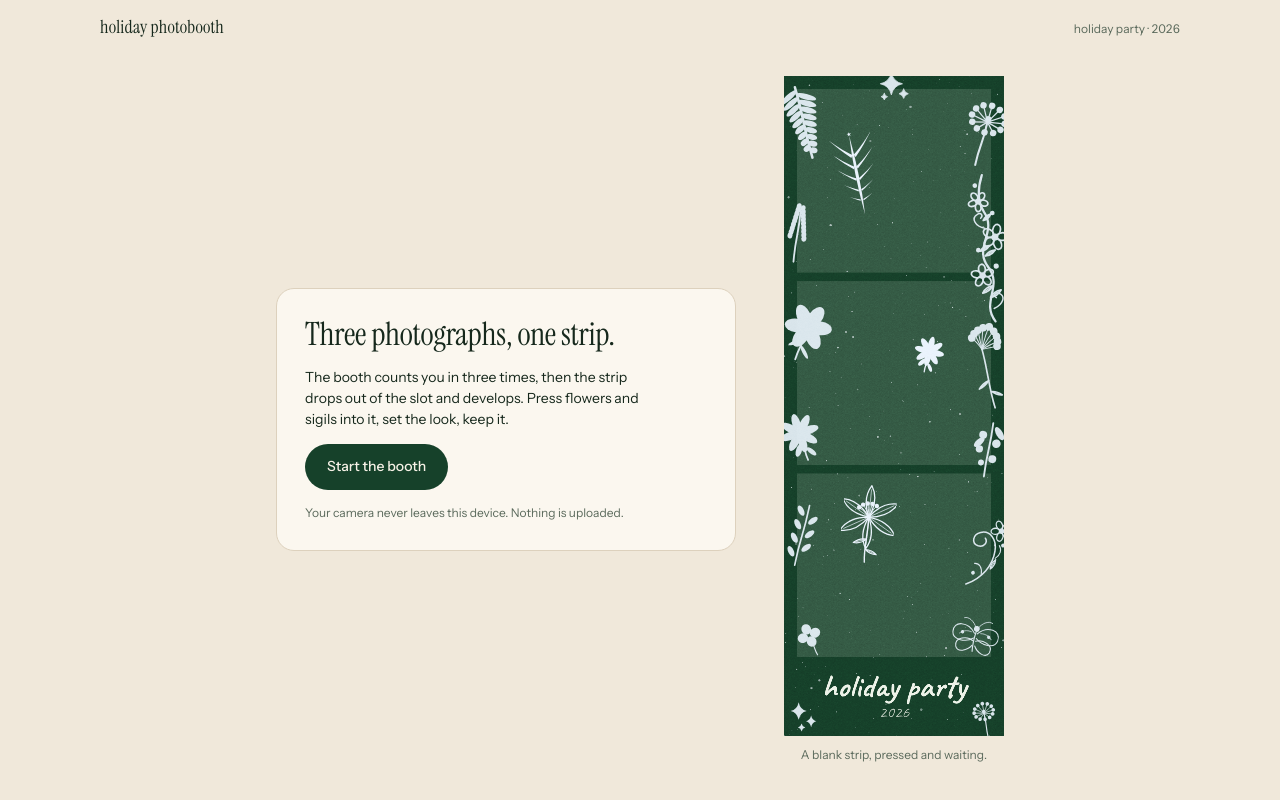
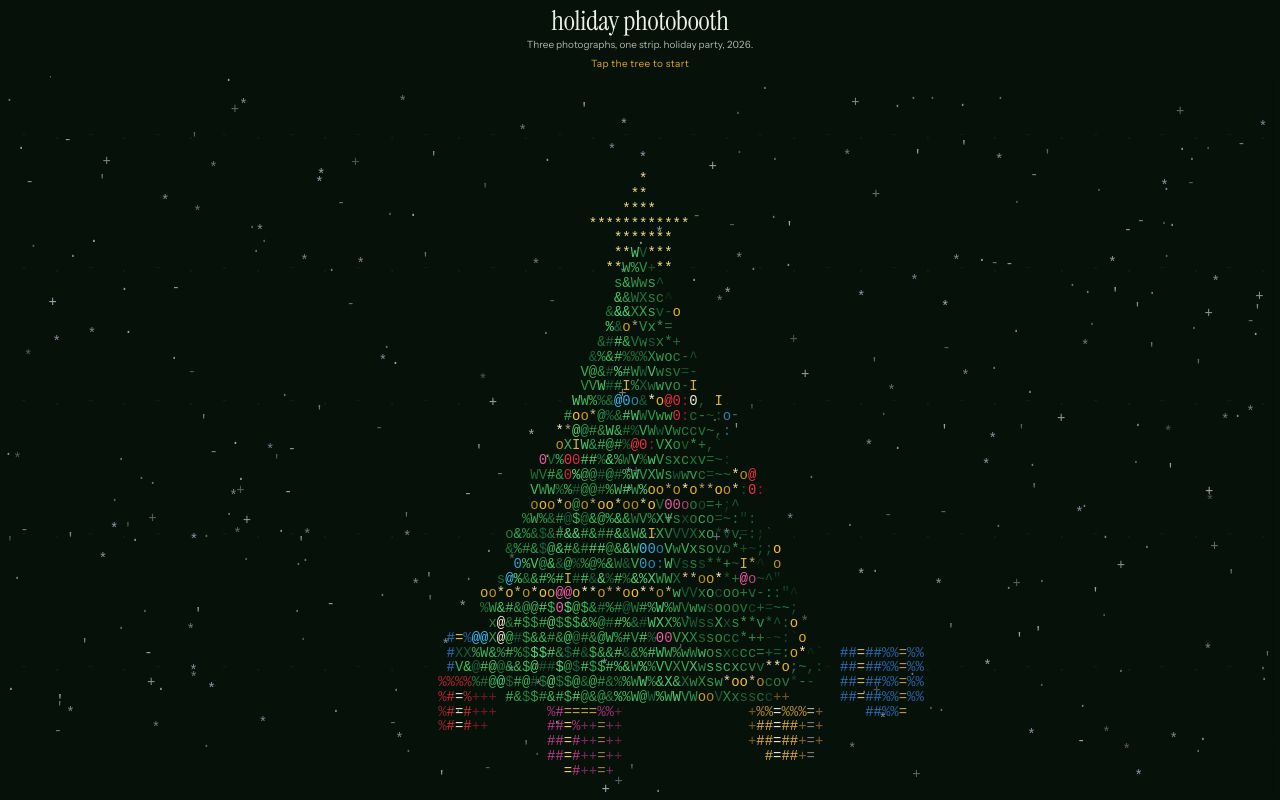
Before and after one commit to cupidsity/holiday-photobooth, a React (Vite) app: page / in a window 1280 px wide. Built offline with nearby package versions, Linux system fonts and the light colour scheme.

Commit message:
fold the tree and the booth into one screen with a cross-fade, and show the presents on portrait

```diff
--- a/src/App.tsx
+++ b/src/App.tsx
@@ -1,25 +1,31 @@
-import { useEffect, useState } from 'react'
+import { useState } from 'react'
 import { Booth } from './pages/Booth'
 import { Invite } from './pages/Invite'
 
-function currentRoute(): string {
-  const path = window.location.pathname.replace(/\/+$/, '')
-  if (path === '/invite' || window.location.hash === '#invite') return 'invite'
-  return 'booth'
+// one screen, two parts: the tree is the way in, and the booth fades up
+// underneath it as the characters come apart. nothing navigates, so there is no
+// reload between them
+export function App() {
+  const [opening, setOpening] = useState(false)
+  const [settled, setSettled] = useState(false)
+
+  function openBooth() {
+    setOpening(true)
+    window.setTimeout(() => setSettled(true), 900)
+  }
+
+  return (
+    <>
+      {!settled && (
+        <div className="layer tree-layer" aria-hidden={opening}>
+          <Invite onEnter={openBooth} />
+        </div>
+      )}
+      {opening && (
+        <div className={`layer booth-layer${settled ? ' settled' : ''}`}>
+          <Booth />
+        </div>
+      )}
+    </>
+  )
 }
-
-export function App() {
-  const [route, setRoute] = useState(currentRoute)
-
-  useEffect(() => {
-    const sync = () => setRoute(currentRoute())
-    window.addEventListener('popstate', sync)
-    window.addEventListener('hashchange', sync)
-    return () => {
-      window.removeEventListener('popstate', sync)
-      window.removeEventListener('hashchange', sync)
-    }
-  }, [])
-
-  return route === 'invite' ? <Invite /> : <Booth />
-}
--- a/src/invite/asciiTree.ts
+++ b/src/invite/asciiTree.ts
@@ -200,18 +200,25 @@ export function buildTree(height: number, density = 1, spread = 1, girth = 0.46)
   // strands deep rather than one, which is what gives it the weight of a real
   // piece of tinsel instead of a drawn line
   const garlandSteps = Math.round(2200 * density)
-  const garlandThickness = height * 0.006
+  const garlandThickness = height * 0.0085
+  // the radius of the needles at a given height, sawtooth tiers and all
+  const coneRadius = (at: number) => {
+    const tier = (at * 7) % 1
+    return baseRadius * (0.04 + at * 0.96) * (0.72 + tier * 0.28)
+  }
+
   for (let step = 0; step < garlandSteps; step += 1) {
     const down = 0.14 + (step / garlandSteps) * 0.84
-    // the garland rides on the widest the tree ever gets at this height, not on
-    // the tiered surface: follow the sawtooth and every tier's overhang eats
-    // the strand and the spiral comes apart
-    const radius = baseRadius * (0.04 + down * 0.96) * 1.08
+    // hug the branches, but never sit inside whatever is overhanging from just
+    // above: follow the sawtooth exactly and each tier's lip eats the strand,
+    // ride outside the whole cone and the strand floats off the tree
+    const radius =
+      Math.max(coneRadius(down), coneRadius(down - 0.015), coneRadius(down - 0.03)) * 1.04
     const theta = down * Math.PI * 10
     const cos = Math.cos(theta)
     const sin = Math.sin(theta)
     const color = step % 9 < 5 ? '#ffc21f' : '#fff0c0'
-    const strands = slimGarland ? 0 : 1
+    const strands = slimGarland ? 0 : 2
     for (let strand = 0; strand <= strands; strand += 1) {
       samples.push({
         x: cos * (radius + strand * garlandThickness * 0.4),
@@ -255,7 +262,8 @@ export function buildTree(height: number, density = 1, spread = 1, girth = 0.46)
   // instead of collapsing to a streak when it turns edge on
   for (let box = 0; box < 8; box += 1) {
     const angle = (box / 8) * Math.PI * 2 + 0.6
-    const away = baseRadius * (0.66 + random() * 0.5) * spread
+    // just clear of the skirt, or the lowest branches hide the whole pile
+    const away = baseRadius * (0.95 + random() * 0.35) * spread
     const wide = height * (0.075 + random() * 0.05)
     const tall = wide * (0.62 + random() * 0.4)
     const deep = wide * (0.72 + random() * 0.35)
@@ -264,7 +272,7 @@ export function buildTree(height: number, density = 1, spread = 1, girth = 0.46)
     const yawSin = Math.sin(yaw)
     const standX = Math.cos(angle) * away
     const standZ = Math.sin(angle) * away
-    const floor = height * 0.54
+    const floor = height * 0.585
     const paper = GIFT_COLORS[box % GIFT_COLORS.length]
     const ribbon = RIBBON_COLORS[box % RIBBON_COLORS.length]
     const step = Math.max(3, Math.round(wide / 7))
--- a/src/pages/Invite.tsx
+++ b/src/pages/Invite.tsx
@@ -1,4 +1,4 @@
-import { PointerEvent as ReactPointerEvent, useEffect, useRef } from 'react'
+import { PointerEvent as ReactPointerEvent, useEffect, useRef, useState } from 'react'
 import {
   PALETTE,
   SHOOTING_LIFE,
@@ -19,6 +19,10 @@ const FOCAL = 900
 // how long the tree takes to grow in when the screen is first opened
 const REVEAL_MS = 3200
 const AUTO_SPIN = 0.32
+// how long the tree takes to come apart once it has been tapped
+const DISSOLVE_MS = 1500
+// what a character turns into on its way out
+const DISSOLVE_RAMP = ['@', '#', '*', '+', '=', '-', '~', '·', '.']
 // the view tips up over the tree but never under it: from below the cone turns
 // inside out and the whole thing stops reading as a tree
 const PITCH_LOW = 0
@@ -28,18 +32,36 @@ function clamp(value: number, low: number, high: number): number {
   return value < low ? low : value > high ? high : value
 }
 
+// a stable number per cell, so a glyph keeps its own moment and its own
+// direction for the whole dissolve instead of flickering
+function cellSeed(column: number, row: number): number {
+  return Math.abs(Math.sin(column * 12.9898 + row * 78.233) * 43758.5453) % 1
+}
+
 function packedToCss(packed: number): string {
   return `rgb(${(packed >> 16) & 255}, ${(packed >> 8) & 255}, ${packed & 255})`
 }
 
-export function Invite() {
+export function Invite({ onEnter }: { onEnter: () => void }) {
   const canvasRef = useRef<HTMLCanvasElement>(null)
-  const dragRef = useRef<{ pointerId: number; lastX: number; lastY: number; lastTime: number } | null>(null)
+  const dragRef = useRef<{
+    pointerId: number
+    lastX: number
+    lastY: number
+    lastTime: number
+    travel: number
+  } | null>(null)
   const angleRef = useRef(0.34)
   const pitchRef = useRef(0)
   const velocityRef = useRef(0)
   const spinRef = useRef(true)
   const revealFromRef = useRef(performance.now())
+  const dissolveFromRef = useRef<number | null>(null)
+  const leavingRef = useRef(false)
+  // held in a ref so the render loop never has to be torn down and rebuilt
+  const enterRef = useRef(onEnter)
+  enterRef.current = onEnter
+  const [leaving, setLeaving] = useState(false)
 
   useEffect(() => {
     const canvas = canvasRef.current
@@ -60,7 +82,7 @@ export function Invite() {
     const tree = buildTree(
       TREE_HEIGHT,
       lightweight ? 0.62 : 1,
-      portrait ? 0.62 : 1,
+      portrait ? 0.9 : 1,
       portrait ? 0.41 : 0.46,
     )
     const snow = buildSnow(lightweight ? 70 : 150)
@@ -132,9 +154,14 @@ export function Invite() {
       const delta = Math.min(0.05, (now - previous) / 1000)
       previous = now
 
+      const dissolveFrom = dissolveFromRef.current
+      const dissolve =
+        dissolveFrom === null ? 0 : clamp((now - dissolveFrom) / DISSOLVE_MS, 0, 1)
+      const standing = 1 - dissolve
+
       // the tree holds still under a finger and picks its spin back up the
       // moment it is let go
-      if (!reducedMotion && !dragRef.current) {
+      if (!reducedMotion && !dragRef.current && dissolve === 0) {
         const wanted = spinRef.current ? AUTO_SPIN : 0
         velocityRef.current += (wanted - velocityRef.current) * Math.min(1, delta * 2.2)
         angleRef.current += velocityRef.current * delta
@@ -172,7 +199,7 @@ export function Invite() {
       ctx.font = `${fontSize}px "IBM Plex Mono", ui-monospace, monospace` // taste-skill-ignore
 
       ctx.fillStyle = PALETTE.rule
-      ctx.globalAlpha = 0.5 * reveal
+      ctx.globalAlpha = 0.5 * reveal * standing
       for (let row = 4; row < rows; row += 9) {
         for (let column = 2; column < columns; column += 4) {
           ctx.fillText(column % 8 === 2 ? '-' : '.', column * cellWidth, row * cellHeight)
@@ -181,7 +208,7 @@ export function Invite() {
 
       ctx.fillStyle = PALETTE.field
       for (const mark of field) {
-        ctx.globalAlpha = (0.2 + mark.dim) * reveal
+        ctx.globalAlpha = (0.2 + mark.dim) * reveal * standing
         ctx.fillText(mark.glyph, mark.x * width, mark.y * height)
       }
 
@@ -209,7 +236,7 @@ export function Invite() {
           if (mark.column < 0 || mark.column >= columns || mark.row < 0 || mark.row >= rows) continue
           if (glyphBuffer[mark.row * columns + mark.column] > 0) continue
           const heat = 1 - age / SHOOTING_LIFE
-          ctx.globalAlpha = heat * reveal
+          ctx.globalAlpha = heat * reveal * standing
           ctx.fillStyle = heat > 0.82 ? '#ffffff' : PALETTE.snow
           ctx.fillText(shootingGlyph(age), mark.column * cellWidth, mark.row * cellHeight)
         }
@@ -219,7 +246,7 @@ export function Invite() {
       for (const flake of snow) {
         flake.y = (flake.y + flake.fall * delta) % 1
         const driftX = (flake.x + Math.sin(now * 0.0003 + flake.y * 9) * 0.01 * flake.drift) % 1
-        ctx.globalAlpha = 0.25 + flake.size * 0.2
+        ctx.globalAlpha = (0.25 + flake.size * 0.2) * standing
         ctx.fillText(flake.size > 1.4 ? '*' : '·', driftX * width, flake.y * height)
       }
 
@@ -229,9 +256,32 @@ export function Invite() {
           const index = row * columns + column
           const code = glyphBuffer[index]
           if (code <= 0) continue
+
+          if (dissolve === 0) {
+            ctx.globalAlpha = 1
+            ctx.fillStyle = packedToCss(colorBuffer[index])
+            ctx.fillText(glyphAt(code), column * cellWidth, row * cellHeight)
+            continue
+          }
+
+          // every character thins out through the ramp and drifts off on its
+          // own heading, so the tree comes apart rather than fading as a sheet
+          const seed = cellSeed(column, row)
+          const gone = clamp((dissolve - seed * 0.45) / 0.5, 0, 1)
+          if (gone >= 1) continue
+          ctx.globalAlpha = 1 - gone
           ctx.fillStyle = packedToCss(colorBuffer[index])
-          ctx.fillText(glyphAt(code), column * cellWidth, row * cellHeight)
+          ctx.fillText(
+            DISSOLVE_RAMP[Math.min(DISSOLVE_RAMP.length - 1, Math.floor(gone * DISSOLVE_RAMP.length))],
+            column * cellWidth + (seed - 0.5) * gone * cellWidth * 7,
+            row * cellHeight - gone * cellHeight * 4,
+          )
         }
+      }
+
+      if (dissolve >= 1 && !leavingRef.current) {
+        leavingRef.current = true
+        enterRef.current()
       }
 
       frame = requestAnimationFrame(draw)
@@ -263,11 +313,13 @@ export function Invite() {
   }, [])
 
   function startDrag(event: ReactPointerEvent) {
+    if (dissolveFromRef.current !== null) return
     dragRef.current = {
       pointerId: event.pointerId,
       lastX: event.clientX,
       lastY: event.clientY,
       lastTime: performance.now(),
+      travel: 0,
     }
     ;(event.target as Element).setPointerCapture?.(event.pointerId)
   }
@@ -282,20 +334,27 @@ export function Invite() {
     pitchRef.current = clamp(pitchRef.current + down * 0.004, PITCH_LOW, PITCH_HIGH)
     const elapsed = Math.max(1, now - drag.lastTime)
     velocityRef.current = clamp((across * 0.009 * 1000) / elapsed, -5, 5)
+    drag.travel += Math.abs(across) + Math.abs(down)
     drag.lastX = event.clientX
     drag.lastY = event.clientY
     drag.lastTime = now
   }
 
   function endDrag(event: ReactPointerEvent) {
-    if (dragRef.current?.pointerId !== event.pointerId) return
+    const drag = dragRef.current
+    if (drag?.pointerId !== event.pointerId) return
     dragRef.current = null
+    // a tap rather than a turn: take the tree apart and open the booth
+    if (drag.travel < 6 && dissolveFromRef.current === null) {
+      dissolveFromRef.current = performance.now()
+      setLeaving(true)
+    }
   }
 
   return (
     <div className="invite">
       <div
-        className="invite-card"
+        className={`invite-card${leaving ? ' leaving' : ''}`}
         onPointerDown={startDrag}
         onPointerMove={moveDrag}
         onPointerUp={endDrag}
@@ -306,6 +365,7 @@ export function Invite() {
           <p className="invite-lead">
             Three photographs, one strip. {PARTY_NAME}, {PARTY_YEAR}.
           </p>
+          <p className="invite-call">Tap the tree to start</p>
         </header>
 
         <canvas ref={canvasRef} className="invite-canvas" />
--- a/src/styles/global.css
+++ b/src/styles/global.css
@@ -132,6 +132,38 @@ button {
   font-size: var(--fs-small);
 }
 
+.layer {
+  position: fixed;
+  inset: 0;
+  overflow: auto;
+}
+
+.layer.settled {
+  position: static;
+  overflow: visible;
+}
+
+/* the booth comes up through the dark the tree left behind */
+.booth-layer {
+  background: var(--ground);
+  animation: lights-up 900ms ease both;
+}
+
+@keyframes lights-up {
+  from {
+    opacity: 0;
+  }
+  to {
+    opacity: 1;
+  }
+}
+
+@media (prefers-reduced-motion: reduce) {
+  .booth-layer {
+    animation-duration: 1ms;
+  }
+}
+
 .mark {
   font-family: var(--serif);
   font-size: 18px;
--- a/src/styles/invite.css
+++ b/src/styles/invite.css
@@ -46,6 +46,20 @@
   opacity: 0.72;
 }
 
+.invite-call {
+  margin: 0.4em 0 0;
+  font-size: clamp(10px, 1.2vmin, 15px);
+  letter-spacing: 0.04em;
+  color: #ffc21f;
+  opacity: 0.85;
+}
+
+/* the header steps aside while the tree comes apart */
+.invite-card.leaving .invite-head {
+  opacity: 0;
+  transition: opacity 0.5s ease;
+}
+
 .invite-canvas {
   flex: 1;
   width: 100%;
```
Also changed, not shown: 1 other file (tests, documents, lock files or other folders).
